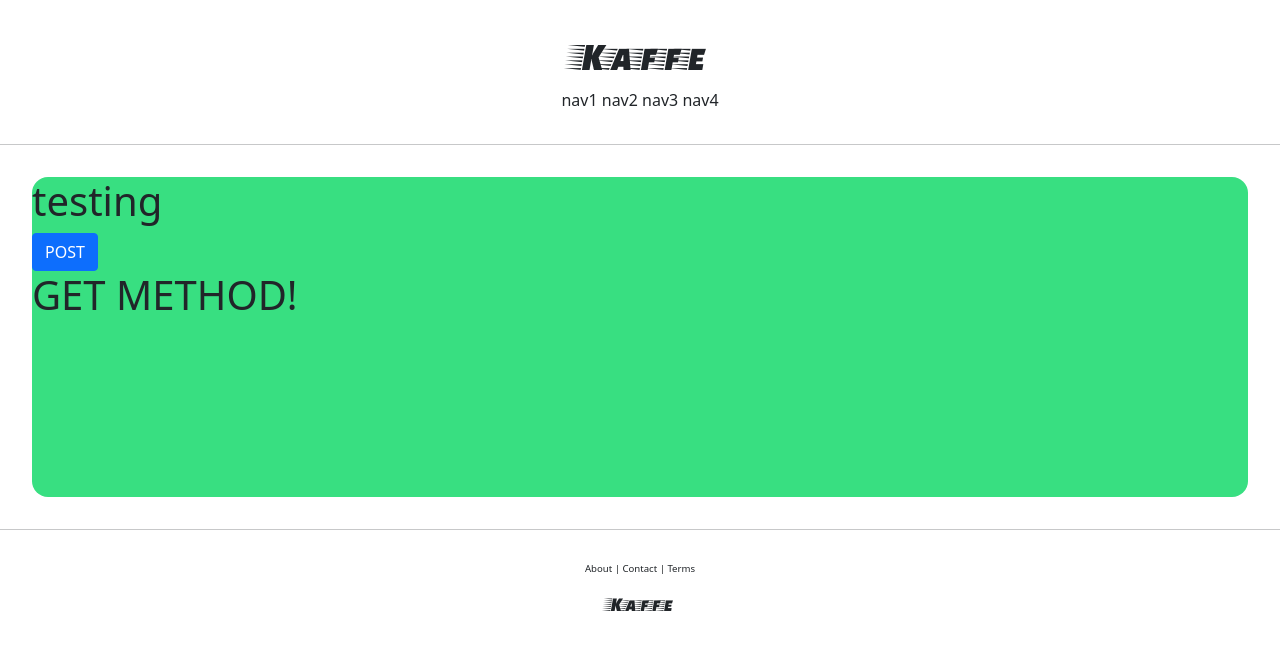
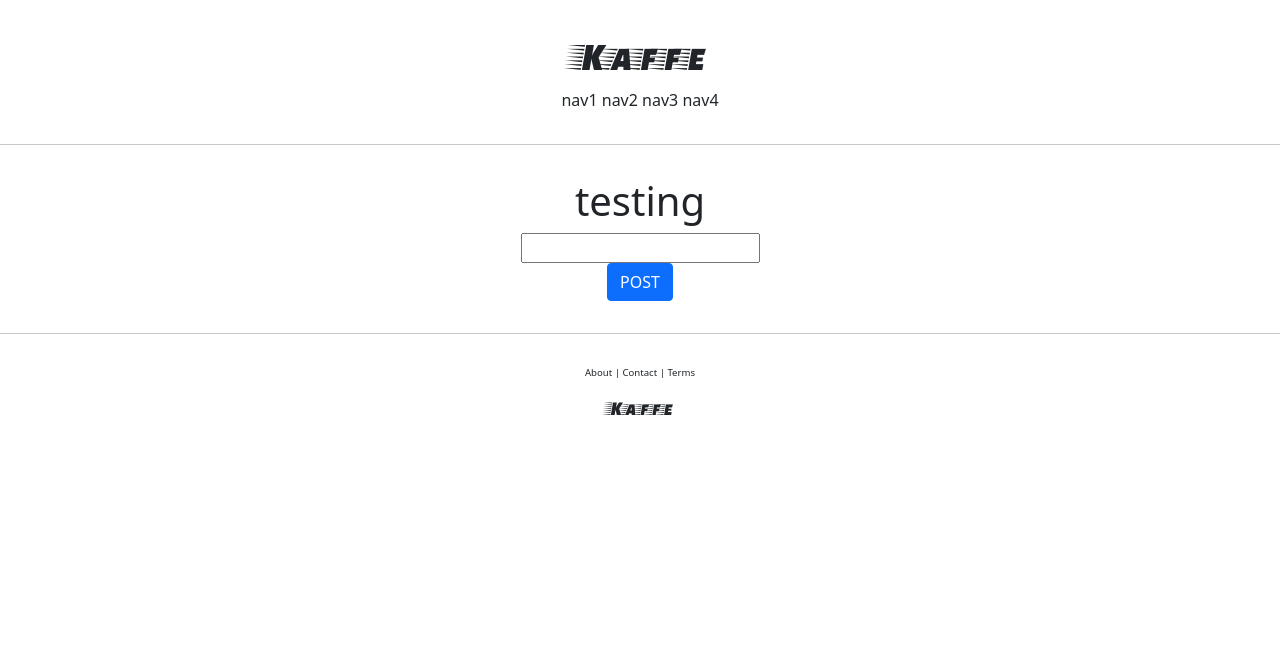
Before and after one commit to JACKEY22/Kohhe, a Django app: page /account/hello_world/ in a window 1280 px wide. Shown: the top 650 px of the page. Run offline with Django 3.2, Linux system fonts and the light colour scheme.

Commit message:
model object

```diff
--- a/account/views.py
+++ b/account/views.py
@@ -1,12 +1,19 @@
 from django.http import HttpResponse
 from django.shortcuts import render
-
+from account.models import HelloWorld
 # Create your views here.
 
 
 def hello_world(request):
 
     if request.method == "POST":
-        return render(request, 'account/hello_world.html', context={'text':'POST METHOD!'})
+        temp = request.POST.get('hello_world_input')
+
+        HelloWorld_obj = HelloWorld()
+        HelloWorld_obj.text = temp
+        HelloWorld_obj.save()
+
+        return render(request, 'account/hello_world.html', context={'hello_world_output':HelloWorld_obj})
+
     else:
         return render(request, 'account/hello_world.html', context={'text':'GET METHOD!'})
--- a/templates/account/hello_world.html
+++ b/templates/account/hello_world.html
@@ -1,17 +1,28 @@
 {% extends 'base.html' %}
 {% block content %}
-<div style="height: 20rem; background-color: #38df81; border-radius: 1rem; margin: 2rem">
+
+<div style="border-radius: 1rem; margin: 2rem; text-align:center;">
     <h1>
         testing
     </h1>
 
-    <form action="/account/hello_world/" method="post">
-        {% csrf_token %}
-        <input type="submit" class="btn btn-primary" value="POST">
-    </form>
+    <div>
+        <form action="/account/hello_world/" method="post">
+            {% csrf_token %}
+            <div>
+                <input type="text" name="hello_world_input">
+            </div>
+            <div>
+                <input type="submit" class="btn btn-primary" value="POST">
+            </div>
+        </form>
+    </div>
 
+    {% if hello_world_output %}
     <h1>
-        {{ text }}
+        {{ hello_world_output.text }}
     </h1>
+    {% endif %}
+
 </div>
 {% endblock %}
```
